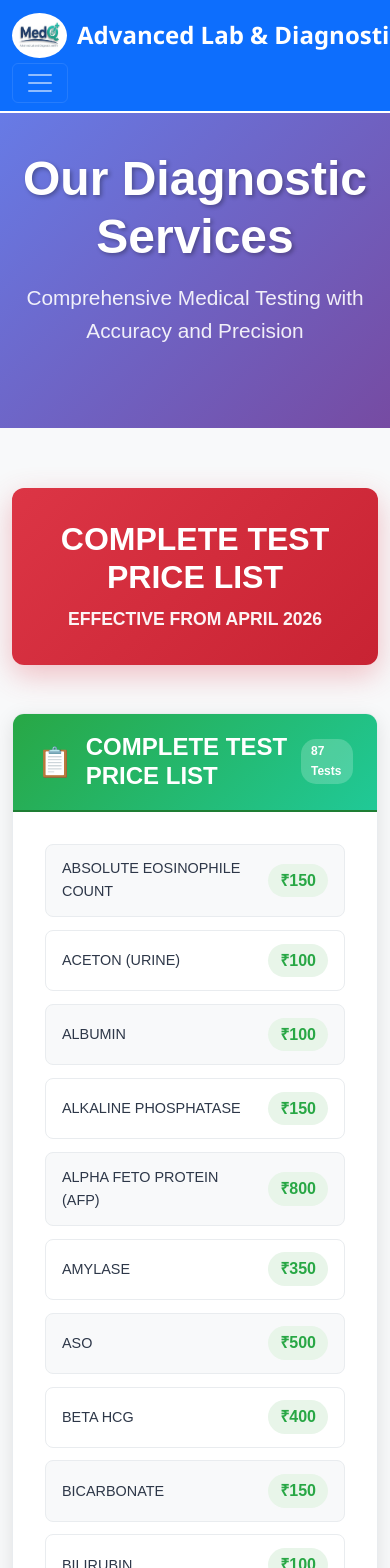
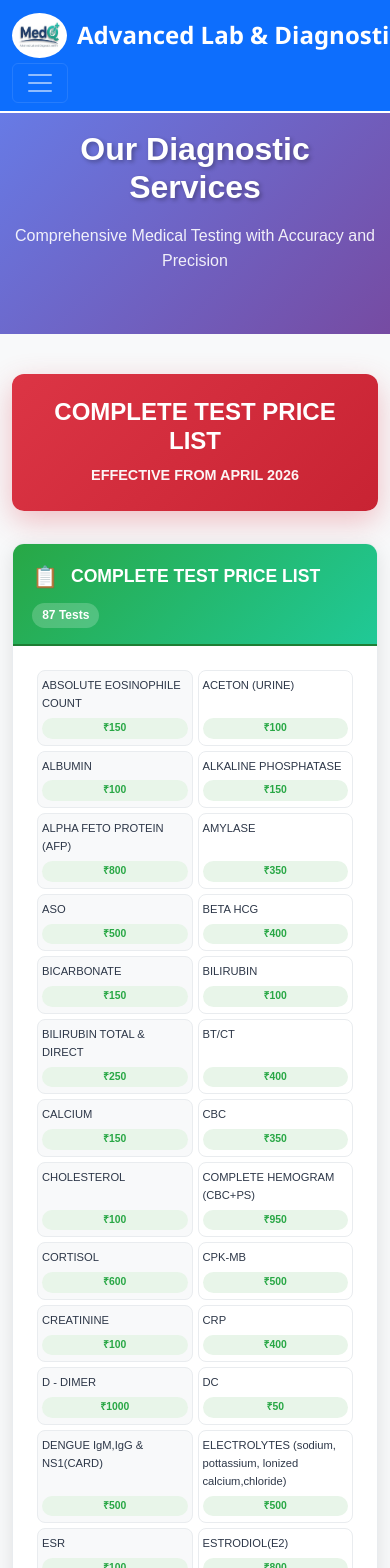
Before and after one commit to Nagarajan160520/Advanced-Lab-Diagnostic, a React (Create React App) app: page /services in a window 390 px wide. Shown: the top 1568 px of the page. Built offline with nearby package versions, Linux system fonts and the light colour scheme.

Commit message:
some pages improve

```diff
--- a/src/pages/Services.js
+++ b/src/pages/Services.js
@@ -99,60 +99,18 @@ const Services = () => {
     }
   ];
 
-  /* const popularTests = [
-    { name: "Complete Blood Count (CBC)", price: "₹150", time: "4 hours", icon: "🩸" },
-    { name: "Blood Sugar Fasting", price: "₹700", time: "2 hours", icon: "💉" },
-    { name: "Thyroid Panel 1 (T3,T4,TSH)", price: "₹2000", time: "6 hours", icon: "🦋" },
-    { name: "Liver Function Test", price: "₹650", time: "6 hours", icon: "🧪" },
-    { name: "Kidney Function Test (RFT)", price: "₹250", time: "6 hours", icon: "💧" },
-    { name: "Lipid Profile", price: "₹500", time: "6 hours", icon: "🩺" },
-    { name: "Urine Complete", price: "₹200", time: "2 hours", icon: "💧" },
-    { name: "Vitamin D", price: "₹200", time: "24 hours", icon: "☀️" }
-  ];
-
-  const healthPackages = [
-    {
-      name: "BASIC HEALTH CHECKUP",
-      price: "₹999",
-      tests: ["CBC", "SUGAR -FASTING", "URINE ROUTINE", "TSH", "CREATININE", "CHOLESTEROL"],
-      ideal: "For general health screening",
-      icon: "🩺"
-    },
-    {
-      name: "DIABETES PROFILE",
-      price: "₹1200",
-      tests: ["HBA1C", "SUGAR -FASTING/PPBS", "MICROALBUMIN", "CREATININE", "LIPID PROFILE"],
-      ideal: "For diabetes patients",
-      icon: "🩸"
-    },
-    {
-      name: "LIVER FUNCTION TEST",
-      price: "₹650",
-      tests: ["BILIRUBIN", "SGOT", "SGPT", "ALKALINE PHOSPHATASE", "PROTEINS"],
-      ideal: "Liver health assessment",
-      icon: "🧪"
-    },
-    {
-      name: "THYROID PROFILE",
-      price: "₹2000",
-      tests: ["THYROID PANEL 1 (T3,T4,TSH)", "TSH", "FT3", "FT4"],
-      ideal: "Complete thyroid assessment",
-      icon: "🦋"
-    }
-  ];  */
-
   return (
     <div style={{ paddingTop: '70px', fontFamily: 'Arial, sans-serif', backgroundColor: '#f8f9fa' }}>
       {/* Hero Section */}
       <section style={{
         background: 'linear-gradient(135deg, #667eea 0%, #764ba2 100%)',
-        padding: '80px 0',
+        padding: '60px 0',
         color: 'white',
         textAlign: 'center'
       }}>
         <div className="container">
           <h1 style={{
-            fontSize: '3rem',
+            fontSize: 'clamp(2rem, 5vw, 3rem)',
             fontWeight: 'bold',
             marginBottom: '1rem',
             textShadow: '2px 2px 4px rgba(0,0,0,0.3)'
@@ -160,7 +118,7 @@ const Services = () => {
             Our Diagnostic Services
           </h1>
           <p style={{
-            fontSize: '1.3rem',
+            fontSize: 'clamp(1rem, 3vw, 1.3rem)',
             marginBottom: '0',
             opacity: '0.9'
           }}>
@@ -170,26 +128,26 @@ const Services = () => {
       </section>
 
       {/* Complete Test Price List */}
-      <section style={{ padding: '60px 0', backgroundColor: '#f8f9fa' }}>
+      <section style={{ padding: '40px 0', backgroundColor: '#f8f9fa' }}>
         <div className="container">
           <div style={{
             background: 'linear-gradient(135deg, #dc3545 0%, #c82333 100%)',
             color: 'white',
-            padding: '2rem',
+            padding: '1.5rem',
             borderRadius: '12px',
             boxShadow: '0 10px 30px rgba(220, 53, 69, 0.3)',
             textAlign: 'center',
-            marginBottom: '3rem'
+            marginBottom: '2rem'
           }}>
             <h2 style={{
-              fontSize: '2rem',
+              fontSize: 'clamp(1.5rem, 4vw, 2rem)',
               fontWeight: 'bold',
               marginBottom: '0.5rem'
             }}>
               COMPLETE TEST PRICE LIST
             </h2>
             <p style={{
-              fontSize: '1.1rem',
+              fontSize: 'clamp(0.9rem, 2.5vw, 1.1rem)',
               marginBottom: '0',
               opacity: '0.95',
               fontWeight: '600'
@@ -199,9 +157,9 @@ const Services = () => {
           </div>
 
           {/* Test Categories */}
-          <div className="row g-4">
+          <div className="row g-3">
             {labTests.map((category, index) => (
-              <div key={index} className="col-lg-12">
+              <div key={index} className="col-12">
                 <div className="category-card" style={{
                   background: 'white',
                   borderRadius: '12px',
@@ -215,17 +173,19 @@ const Services = () => {
                   <div style={{
                     background: 'linear-gradient(135deg, #28a745 0%, #20c997 100%)',
                     color: 'white',
-                    padding: '1.2rem 1.5rem',
+                    padding: '1rem 1.2rem',
                     borderBottom: '2px solid #1e7e34'
                   }}>
                     <div style={{
                       display: 'flex',
                       alignItems: 'center',
-                      justifyContent: 'space-between'
+                      justifyContent: 'space-between',
+                      flexWrap: 'wrap',
+                      gap: '10px'
                     }}>
                       <div style={{ display: 'flex', alignItems: 'center' }}>
                         <span style={{
-                          fontSize: '1.8rem',
+                          fontSize: 'clamp(1.3rem, 4vw, 1.8rem)',
                           marginRight: '0.8rem'
                         }}>
                           {category.icon}
@@ -233,7 +193,7 @@ const Services = () => {
                         <h4 style={{
                           margin: '0',
                           fontWeight: 'bold',
-                          fontSize: '1.5rem'
+                          fontSize: 'clamp(1.1rem, 3.5vw, 1.5rem)'
                         }}>
                           {category.category}
                         </h4>
@@ -250,11 +210,11 @@ const Services = () => {
                     </div>
                   </div>
 
-                  {/* All Tests in Grid */}
-                  <div style={{ padding: '2rem' }}>
+                  {/* All Tests in Responsive Grid */}
+                  <div style={{ padding: '1.5rem' }}>
                     <div style={{
                       display: 'grid',
-                      gridTemplateColumns: 'repeat(auto-fill, minmax(300px, 1fr))',
+                      gridTemplateColumns: 'repeat(auto-fill, minmax(280px, 1fr))',
                       gap: '0.8rem'
                     }}>
                       {category.tests.map((test, testIndex) => (
@@ -262,7 +222,7 @@ const Services = () => {
                           display: 'flex',
                           justifyContent: 'space-between',
                           alignItems: 'center',
-                          padding: '0.8rem 1rem',
+                          padding: '0.7rem 0.8rem',
                           backgroundColor: testIndex % 2 === 0 ? '#f8f9fa' : 'white',
                           borderRadius: '8px',
                           border: '1px solid #e9ecef',
@@ -271,19 +231,20 @@ const Services = () => {
                           <span style={{
                             fontWeight: '500',
                             color: '#2d3748',
-                            fontSize: '0.9rem'
+                            fontSize: 'clamp(0.8rem, 2.5vw, 0.9rem)',
+                            flex: '1',
+                            marginRight: '8px'
                           }}>
                             {test.name}
                           </span>
                           <span style={{
                             fontWeight: 'bold',
                             color: '#28a745',
-                            fontSize: '1rem',
+                            fontSize: 'clamp(0.85rem, 2.5vw, 1rem)',
                             backgroundColor: '#e8f5e9',
-                            padding: '4px 12px',
+                            padding: '4px 10px',
                             borderRadius: '20px',
-                            whiteSpace: 'nowrap',
-                            marginLeft: '10px'
+                            whiteSpace: 'nowrap'
                           }}>
                             {test.price}
                           </span>
@@ -298,198 +259,32 @@ const Services = () => {
         </div>
       </section>
 
-      {/* Popular Tests - Quick Access
-      <section style={{ padding: '60px 0', backgroundColor: 'white' }}>
-        <div className="container">
-          <div style={{ textAlign: 'center', marginBottom: '3rem' }}>
-            <h2 style={{
-              fontSize: '2.2rem',
-              fontWeight: 'bold',
-              marginBottom: '1rem',
-              color: '#2c5530'
-            }}>
-              Quick Book Tests
-            </h2>
-            <p style={{
-              fontSize: '1.1rem',
-              color: '#6c757d'
-            }}>
-              Most frequently booked tests with quick results
-            </p>
-          </div>
-
-          <div className="row g-4">
-            {popularTests.map((test, index) => (
-              <div key={index} className="col-md-6 col-lg-3">
-                <div className="popular-test-card" style={{
-                  background: 'white',
-                  border: '2px solid #e9ecef',
-                  borderRadius: '12px',
-                  padding: '1.5rem',
-                  height: '100%',
-                  textAlign: 'center',
-                  transition: 'all 0.3s ease',
-                  boxShadow: '0 4px 15px rgba(0,0,0,0.1)',
-                  cursor: 'pointer'
-                }}>
-                  <div style={{
-                    fontSize: '2.5rem',
-                    marginBottom: '1rem'
-                  }}>
-                    {test.icon}
-                  </div>
-                  <h6 style={{
-                    fontWeight: 'bold',
-                    marginBottom: '0.5rem',
-                    fontSize: '0.95rem',
-                    color: '#2c5530'
-                  }}>
-                    {test.name}
-                  </h6>
-                  <div style={{ marginBottom: '0.5rem' }}>
-                    <span style={{
-                      fontWeight: 'bold',
-                      fontSize: '1.1rem',
-                      color: '#28a745'
-                    }}>
-                      {test.price}
-                    </span>
-                  </div>
-                  <small style={{
-                    color: '#6c757d',
-                    fontWeight: '500'
-                  }}>
-                    Report: {test.time}
-                  </small>
-                </div>
-              </div>
-            ))}
-          </div>
-        </div>
-      </section>*/}
-
-      {/* Health Packages
-      <section style={{
-        padding: '60px 0',
-        background: 'linear-gradient(135deg, #17a2b8 0%, #138496 100%)'
-      }}>
-        <div className="container">
-          <div style={{ textAlign: 'center', marginBottom: '3rem', color: 'white' }}>
-            <h2 style={{
-              fontSize: '2.2rem',
-              fontWeight: 'bold',
-              marginBottom: '1rem'
-            }}>
-              Health Checkup Packages
-            </h2>
-            <p style={{
-              fontSize: '1.1rem',
-              opacity: '0.9'
-            }}>
-              Comprehensive health assessment packages for preventive care
-            </p>
-          </div>
-
-          <div className="row g-4">
-            {healthPackages.map((pkg, index) => (
-              <div key={index} className="col-md-6 col-lg-3">
-                <div className="package-card" style={{
-                  background: 'white',
-                  borderRadius: '12px',
-                  boxShadow: '0 8px 25px rgba(0,0,0,0.15)',
-                  height: '100%',
-                  overflow: 'hidden',
-                  transition: 'all 0.3s ease'
-                }}>
-                  <div style={{
-                    background: 'linear-gradient(135deg, #dc3545 0%, #c82333 100%)',
-                    color: 'white',
-                    textAlign: 'center',
-                    padding: '1.5rem'
-                  }}>
-                    <div style={{ fontSize: '2.5rem', marginBottom: '0.8rem' }}>{pkg.icon}</div>
-                    <h5 style={{
-                      marginBottom: '0.5rem',
-                      fontWeight: 'bold',
-                      fontSize: '1rem'
-                    }}>
-                      {pkg.name}
-                    </h5>
-                    <h4 style={{
-                      margin: '0',
-                      fontWeight: 'bold',
-                      fontSize: '1.5rem'
-                    }}>
-                      {pkg.price}
-                    </h4>
-                  </div>
-                  <div style={{
-                    padding: '1.5rem',
-                    backgroundColor: 'white'
-                  }}>
-                    <p style={{
-                      color: '#6c757d',
-                      fontSize: '0.85rem',
-                      marginBottom: '1rem',
-                      textAlign: 'center'
-                    }}>
-                      {pkg.ideal}
-                    </p>
-                    <ul style={{
-                      listStyle: 'none',
-                      padding: '0',
-                      margin: '0'
-                    }}>
-                      {pkg.tests.map((test, testIndex) => (
-                        <li key={testIndex} style={{
-                          marginBottom: '0.5rem',
-                          padding: '0.4rem',
-                          backgroundColor: testIndex % 2 === 0 ? '#f8f9fa' : 'white',
-                          borderRadius: '5px'
-                        }}>
-                          <small style={{
-                            color: '#28a745',
-                            fontWeight: '500'
-                          }}>
-                            ✓ {test}
-                          </small>
-                        </li>
-                      ))}
-                    </ul>
-                  </div>
-                </div>
-              </div>
-            ))}
-          </div>
-        </div>
-      </section>*/}
-
       {/* Home Collection Service */}
       <section style={{
-        padding: '60px 0',
+        padding: '40px 0',
         backgroundColor: 'white'
       }}>
         <div className="container">
-          <div className="row align-items-center">
+          <div className="row align-items-center g-4">
             <div className="col-lg-8">
               <h2 style={{
                 fontWeight: 'bold',
                 marginBottom: '1rem',
-                fontSize: '1.8rem',
+                fontSize: 'clamp(1.5rem, 4vw, 1.8rem)',
                 color: '#2c5530'
               }}>
                 🏠 Home Collection Service
               </h2>
               <p style={{
-                marginBottom: '2rem',
-                fontSize: '1rem',
+                marginBottom: '1.5rem',
+                fontSize: 'clamp(0.9rem, 2.5vw, 1rem)',
                 color: '#6c757d'
               }}>
                 Get your samples collected from the comfort of your home or office.
                 Our trained phlebotomists will visit you at your preferred time.
               </p>
-              <div className="row">
-                <div className="col-md-6 mb-3">
+              <div className="row g-3">
+                <div className="col-sm-6">
                   <div style={{
                     display: 'flex',
                     alignItems: 'center',
@@ -508,21 +303,21 @@ const Services = () => {
                     <div>
                       <strong style={{
                         color: '#212529',
-                        fontSize: '0.9rem'
+                        fontSize: 'clamp(0.8rem, 2.5vw, 0.9rem)'
                       }}>
                         Below 3 Kilometers
                       </strong>
                       <div style={{
                         color: '#28a745',
                         fontWeight: 'bold',
-                        fontSize: '1.1rem'
+                        fontSize: 'clamp(1rem, 3vw, 1.1rem)'
                       }}>
                         Rs. 50/-
                       </div>
                     </div>
                   </div>
                 </div>
-                <div className="col-md-6 mb-3">
+                <div className="col-sm-6">
                   <div style={{
                     display: 'flex',
                     alignItems: 'center',
@@ -541,14 +336,14 @@ const Services = () => {
                     <div>
                       <strong style={{
                         color: '#212529',
-                        fontSize: '0.9rem'
+                        fontSize: 'clamp(0.8rem, 2.5vw, 0.9rem)'
                       }}>
                         Above 3 - 10 Kilometers
                       </strong>
                       <div style={{
                         color: '#28a745',
                         fontWeight: 'bold',
-                        fontSize: '1.1rem'
+                        fontSize: 'clamp(1rem, 3vw, 1.1rem)'
                       }}>
                         Rs. 100/-
                       </div>
@@ -557,12 +352,13 @@ const Services = () => {
                 </div>
               </div>
             </div>
-            <div className="col-lg-4 text-center">
+            <div className="col-lg-4">
               <div style={{
-                padding: '1rem',
+                padding: '1.5rem',
                 backgroundColor: '#f8f9fa',
                 borderRadius: '12px',
-                border: '2px solid #dee2e6'
+                border: '2px solid #dee2e6',
+                textAlign: 'center'
               }}>
                 <div style={{
                   fontSize: '4rem',
@@ -573,12 +369,13 @@ const Services = () => {
                 </div>
                 <h6 style={{
                   fontWeight: 'bold',
-                  color: '#2c5530'
+                  color: '#2c5530',
+                  fontSize: 'clamp(0.9rem, 2.5vw, 1rem)'
                 }}>
                   Call for Home Collection
                 </h6>
                 <p style={{
-                  fontSize: '1.2rem',
+                  fontSize: 'clamp(1.1rem, 3.5vw, 1.2rem)',
                   fontWeight: 'bold',
                   color: '#dc3545',
                   margin: '0'
@@ -593,7 +390,7 @@ const Services = () => {
 
       {/* Contact Section */}
       <section style={{
-        padding: '60px 0',
+        padding: '40px 0',
         backgroundColor: '#2c5530',
         color: 'white'
       }}>
@@ -601,13 +398,13 @@ const Services = () => {
           <h3 style={{
             fontWeight: 'bold',
             marginBottom: '1rem',
-            fontSize: '1.5rem'
+            fontSize: 'clamp(1.2rem, 4vw, 1.5rem)'
           }}>
             Advanced Lab & Diagnostic Centre
           </h3>
           <p style={{
             marginBottom: '0.5rem',
-            fontSize: '0.9rem',
+            fontSize: 'clamp(0.85rem, 2.5vw, 0.9rem)',
             opacity: '0.9'
           }}>
             176/1,NH44,Kollam to Thirumangalam Road<br />
@@ -615,8 +412,8 @@ const Services = () => {
             Tenkasi-627751, Tamil Nadu, India
           </p>
           <p style={{
-            marginBottom: '2rem',
-            fontSize: '1.1rem',
+            marginBottom: '1.5rem',
+            fontSize: 'clamp(1rem, 3vw, 1.1rem)',
             fontWeight: '600'
           }}>
             📞 7338994779
@@ -626,8 +423,9 @@ const Services = () => {
             className="btn btn-light btn-lg"
             style={{
               fontWeight: 'bold',
-              padding: '10px 25px',
-              borderRadius: '25px'
+              padding: '10px 20px',
+              borderRadius: '25px',
+              fontSize: 'clamp(0.9rem, 2.5vw, 1rem)'
             }}
           >
             📍 Visit Our Lab
@@ -635,9 +433,61 @@ const Services = () => {
         </div>
       </section>
 
-      {/* Add CSS for hover effects */}
+      {/* Add CSS for hover effects and responsive design */}
       <style>
         {`
+          @media (max-width: 768px) {
+            .category-card {
+              margin-bottom: 15px;
+            }
+
+            .category-card div[style*="grid-template-columns"] {
+              grid-template-columns: repeat(2, 1fr) !important;
+              gap: 8px !important;
+            }
+
+            .category-card div[style*="grid-template-columns"] > div {
+              padding: 8px 6px !important;
+              font-size: 0.8rem !important;
+              flex-direction: column !important;
+              align-items: flex-start !important;
+              gap: 5px !important;
+            }
+
+            .category-card div[style*="grid-template-columns"] > div span:first-child {
+              font-size: 0.75rem !important;
+              margin-right: 0 !important;
+              width: 100% !important;
+            }
+
+            .category-card div[style*="grid-template-columns"] > div span:last-child {
+              font-size: 0.7rem !important;
+              padding: 2px 6px !important;
+              margin-left: 0 !important;
+              width: 100% !important;
+              text-align: center !important;
+            }
+          }
+
+          @media (max-width: 480px) {
+            .category-card div[style*="grid-template-columns"] {
+              gap: 5px !important;
+            }
+
+            .category-card div[style*="grid-template-columns"] > div {
+              padding: 6px 4px !important;
+            }
+
+            .category-card div[style*="grid-template-columns"] > div span:first-child {
+              font-size: 0.7rem !important;
+            }
+
+            .category-card div[style*="grid-template-columns"] > div span:last-child {
+              font-size: 0.65rem !important;
+              padding: 2px 4px !important;
+            }
+          }
+
           .popular-test-card:hover {
             transform: translateY(-5px);
             box-shadow: 0 8px 25px rgba(0,0,0,0.15);
```
